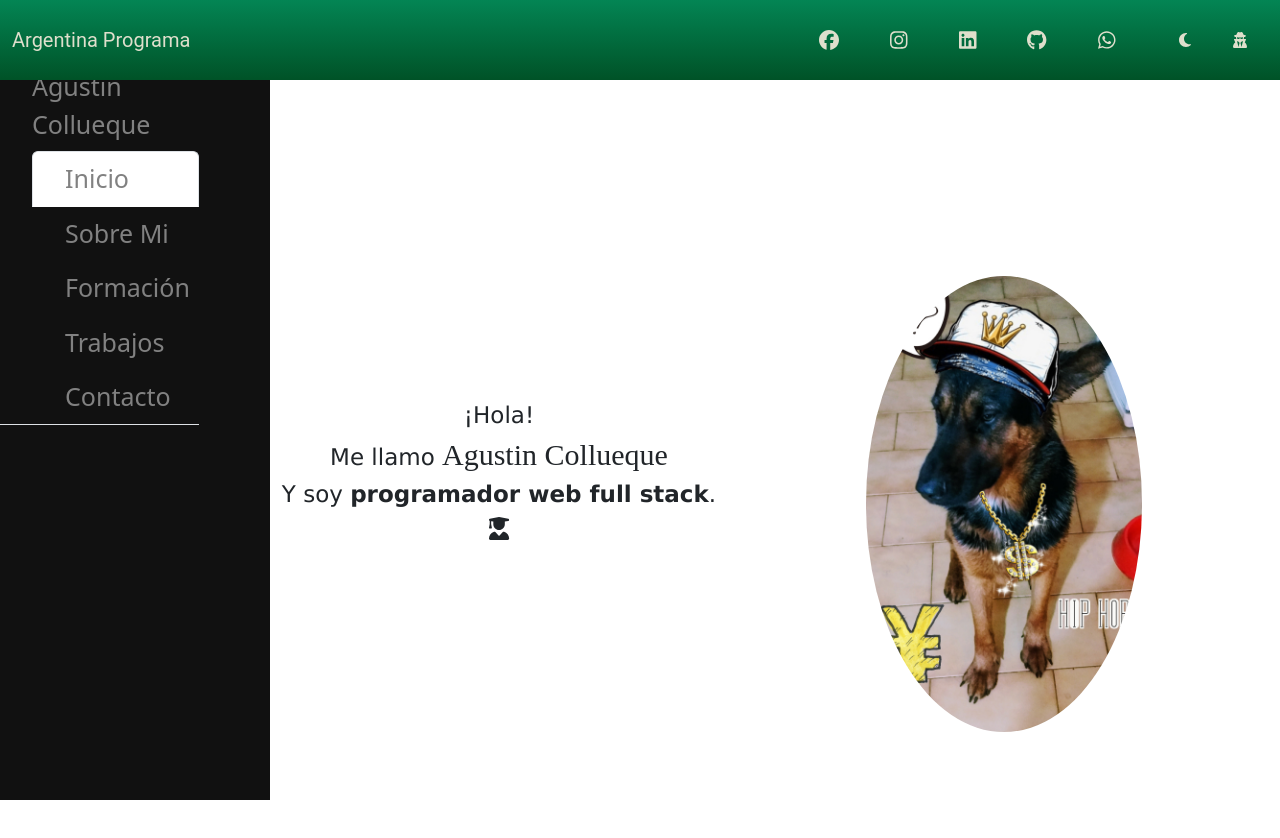
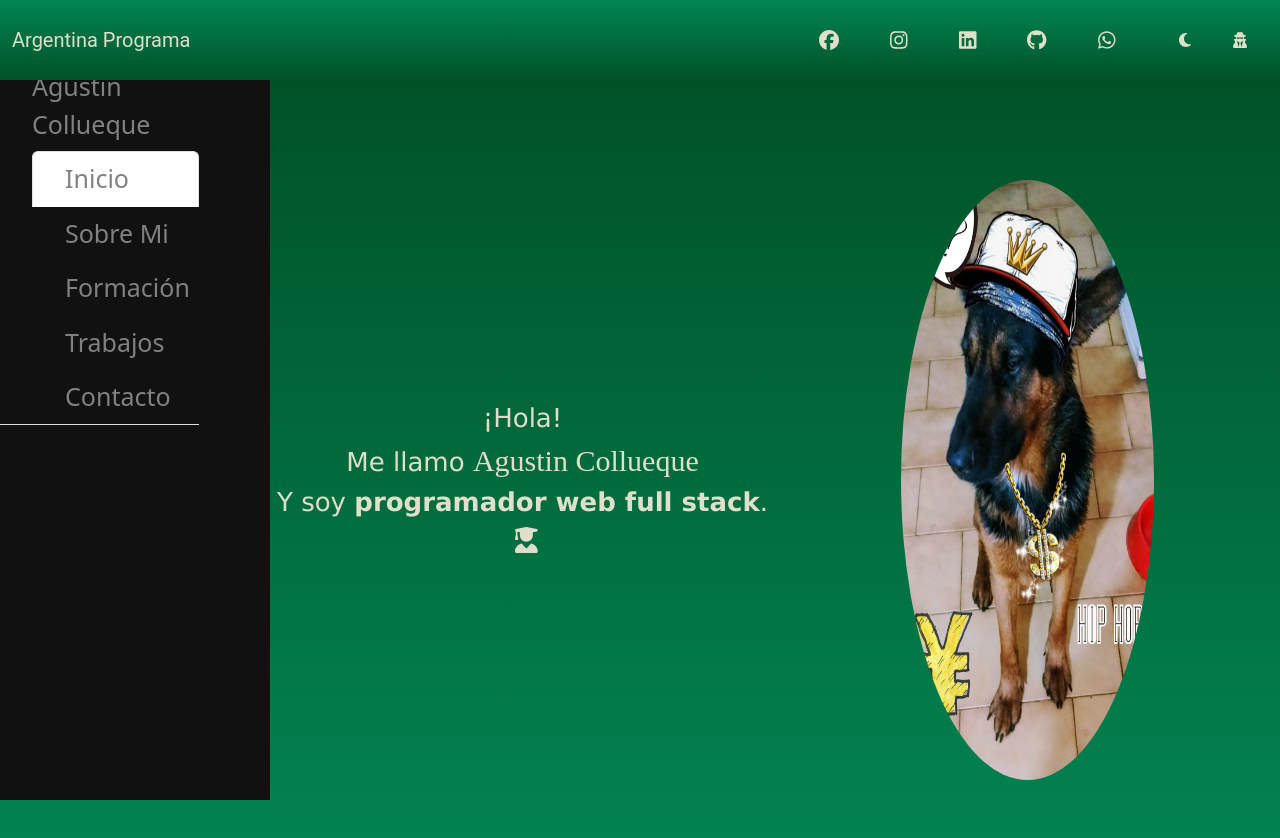
Before and after one commit to LicDeveloperJunior/Proyecto-ARGPROG, an Angular app in the folder Front End/Mi-Portfolio/: page /inicio in a window 1280 px wide. Shown: the top 838 px of the page. Built offline with nearby package versions, Linux system fonts and the light colour scheme; a web font is replaced by a local one.

Commit message:
Finalizado completo con responsive y estilos de inicio.component

```diff
--- a/Front End/Mi-Portfolio/src/app/componentes/inicio/inicio.component.html
+++ b/Front End/Mi-Portfolio/src/app/componentes/inicio/inicio.component.html
@@ -1,10 +1,11 @@
-<div class="espaciado info d-flex align-items-center h-100 w-100 justify-content-center text-center">
-  <div class="saludo">
-    <p>¡Hola! <br>Me llamo <span>Agustin Collueque</span><br>
-      Y soy <b>programador web full stack</b>. <fa-icon [icon]="emoteInicio" class="m-2"></fa-icon>
+<div class="espaciado info h-100 w-100 d-md-flex">
+  <div class="saludo h-100 w-100 d-flex align-items-center justify-content-center text-center">
+    <p class="m-0">¡Hola!
+      <br>Me llamo <span>Agustin Collueque</span>
+      <br>Y soy <b>programador web full stack</b>. <fa-icon [icon]="emoteInicio" class="ms-2"></fa-icon>
     </p>
   </div>
-  <div class="img d-none d-lg-block">
-    <img src="assets/SISIRIUS.jpg" alt="#img-mi-perfil" class="rounded-circle mt-5">
+  <div class="img h-100 w-100 d-none d-md-flex align-items-center justify-content-center">
+    <img src="assets/SISIRIUS.jpg" alt="#img-mi-perfil" class="w-50 h-75 rounded-circle">
   </div>
 </div>
--- a/Front End/Mi-Portfolio/src/app/componentes/inicio/inicio.component.less
+++ b/Front End/Mi-Portfolio/src/app/componentes/inicio/inicio.component.less
@@ -1,7 +1,3 @@
-img {
-  width: 50%;
-}
-
 span {
   font-family: 'Ms Madi';
   font-size: 30px;
@@ -9,5 +5,7 @@ span {
 
 .info {
   font-family: 'Lucida Sans';
-  font-size: 23px;
+  font-size: var(--tamanioTextoPorDefecto);
+  background: linear-gradient( var(--colorFuerte) , var(--colorDebil));
+  color: var(--textoPrimario);
 }
```
